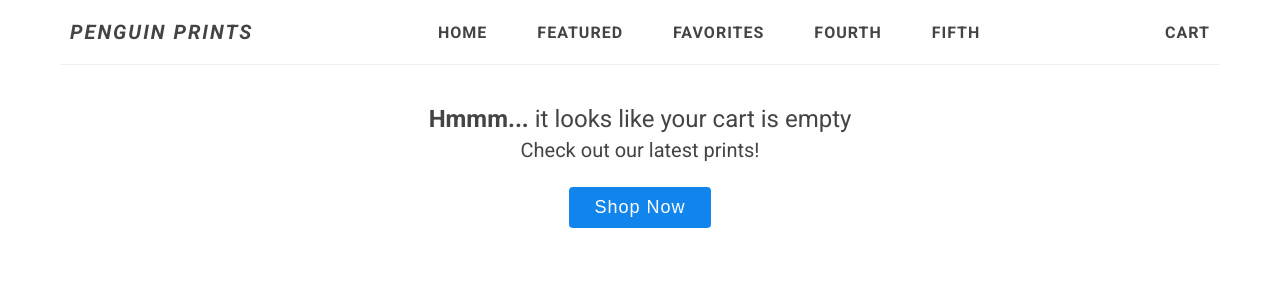
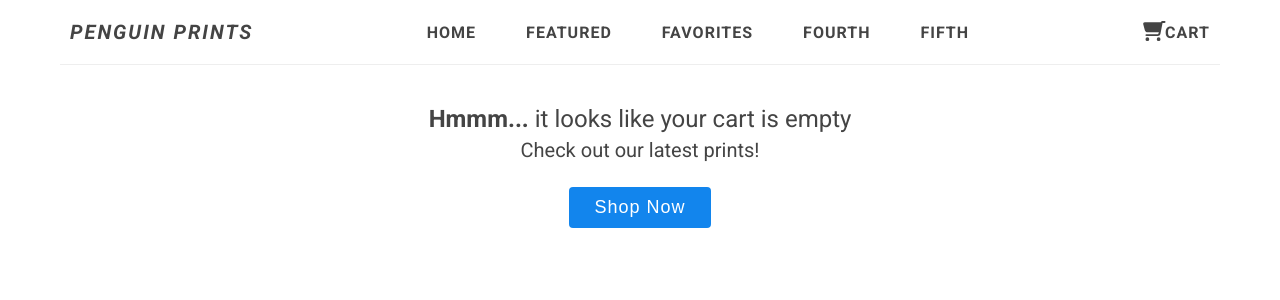
Before and after one commit to dtawata/splash-prints, a Next.js app: page /cart in a window 1280 px wide. Shown: the top 300 px of the page. Built offline with nearby package versions, Linux system fonts and the light colour scheme.

Commit message:
Finished dynamic cart qty section

```diff
--- a/components/Container.js
+++ b/components/Container.js
@@ -2,9 +2,11 @@ import styles from '../styles/Container.module.css';
 import Header from './Header';
 
 const Container = (props) => {
+  const { cart } = props;
+
   return (
     <div className={styles.container}>
-      <Header />
+      <Header cart={cart} />
       <main>{props.children}</main>
     </div>
   );
--- a/components/Header.js
+++ b/components/Header.js
@@ -1,7 +1,14 @@
 import styles from '../styles/Header.module.css';
 import Link from 'next/link';
+import { FontAwesomeIcon } from '@fortawesome/react-fontawesome';
+import { faCartShopping } from '@fortawesome/free-solid-svg-icons';
 
 const Header = (props) => {
+  const { cart } = props;
+  const qty = Object.keys(cart).reduce((accumulator, current) => {
+    return accumulator + cart[current].qty;
+  }, 0);
+
   return (
     <header className={styles.header}>
       <Link href="/" passHref>
@@ -19,7 +26,13 @@ const Header = (props) => {
         </ul>
       </nav>
       <Link href="/cart" passHref>
-        <div className={styles.cart}>Cart</div>
+        <div className={styles.cart}>
+          <div className={styles.iconContainer}>
+            <FontAwesomeIcon icon={faCartShopping} className={styles.icon} flip="horizontal" />
+            {qty > 0 && <div className={styles.qty}>{qty}</div>}
+          </div>
+          <div>Cart</div>
+        </div>
       </Link>
     </header>
   );
--- a/components/cart/Content.js
+++ b/components/cart/Content.js
@@ -2,7 +2,7 @@ import styles from '../../styles/cart/Content.module.css';
 import { Fragment } from 'react';
 import Image from 'next/image';
 import { FontAwesomeIcon } from '@fortawesome/react-fontawesome';
-import { faCheck, faX } from '@fortawesome/free-solid-svg-icons';
+import { faX } from '@fortawesome/free-solid-svg-icons';
 
 const Content = (props) => {
   const { cart, setCart } = props;
--- a/pages/_app.js
+++ b/pages/_app.js
@@ -6,7 +6,7 @@ function MyApp({ Component, pageProps }) {
   const [cart, setCart] = useState({});
 
   return (
-    <Container>
+    <Container cart={cart}>
       <Component {...pageProps} cart={cart} setCart={setCart} />
     </Container>
   )
--- a/styles/Header.module.css
+++ b/styles/Header.module.css
@@ -31,9 +31,35 @@
 }
 
 .cart {
+  display: flex;
+  align-items: center;
   cursor: pointer;
   font-weight: 700;
   letter-spacing: 1px;
   list-style: none;
   text-transform: uppercase;
 }
+
+.iconContainer {
+  position: relative;
+}
+
+.icon {
+  font-size: 20px;
+}
+
+.qty {
+  position: absolute;
+  top: -10px;
+  left: -10px;
+  display: flex;
+  justify-content: center;
+  align-items: center;
+  width: 20px;
+  height: 20px;
+  background-color: #ff1644;
+  border-radius: 50%;
+  color: #fff;
+  font-size: 12px;
+  font-weight: 400;
+}
```
